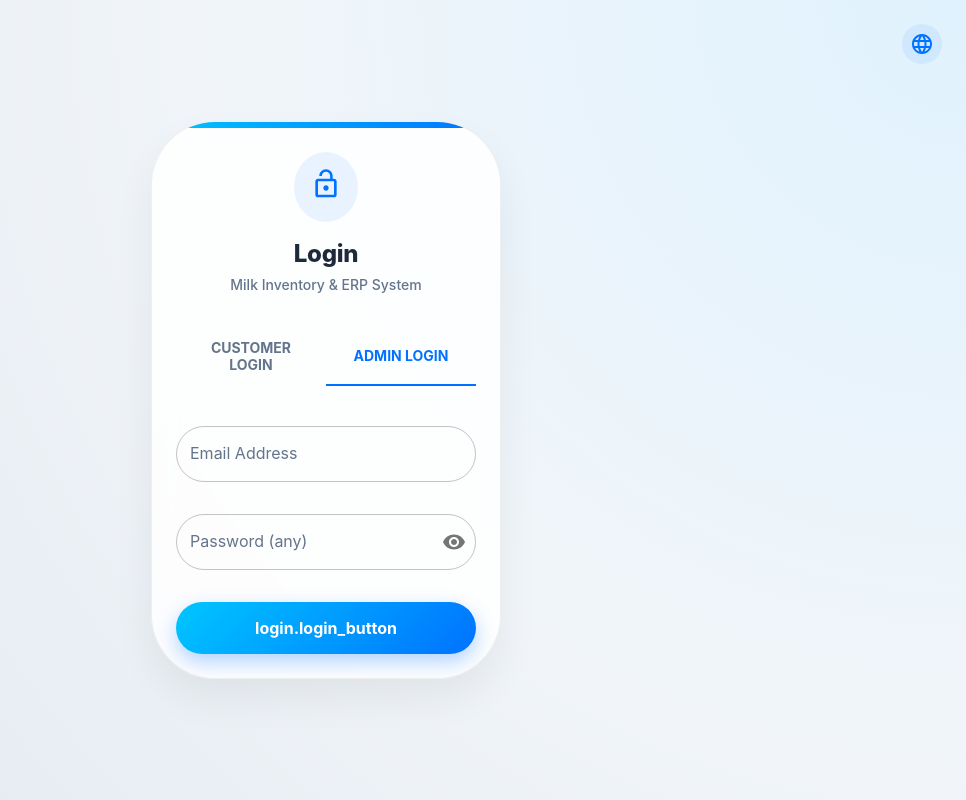
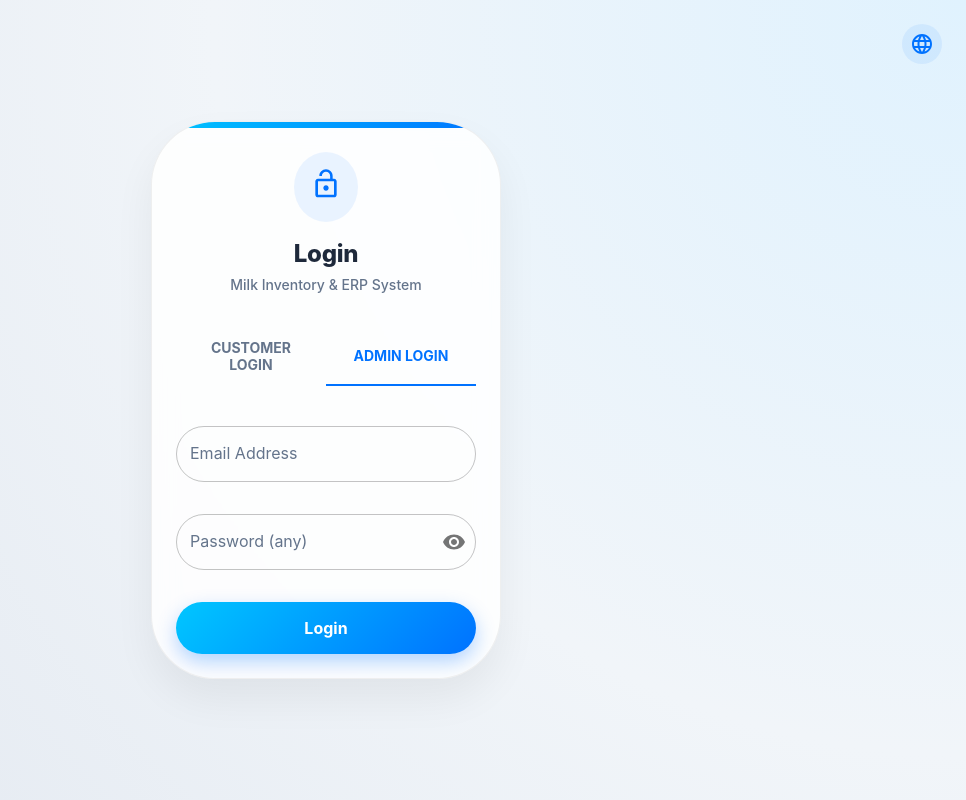
Before and after one commit to RakeshMali003/ssk-milk, a React (Vite) app: page /login in a window 1280 px wide. Both pictures are taken after a click on the tab "ADMIN LOGIN". Shown: the whole page, without its empty margins (314-1280 px from the left). Built offline with nearby package versions, Linux system fonts and the light colour scheme; no server answers; the database is empty.

Commit message:
Latest update

```diff
--- a/src/App.tsx
+++ b/src/App.tsx
@@ -13,7 +13,7 @@ import Billing from './pages/Billing';
 import WholesaleCustomers from './pages/WholesaleCustomers';
 import WholesaleDaily from './pages/WholesaleDaily';
 import CustomerPortal from './pages/CustomerPortal';
-import { Box, AppBar, Toolbar, IconButton, Typography, CssBaseline } from '@mui/material';
+import { Box, AppBar, Toolbar, IconButton, CssBaseline } from '@mui/material';
 import MenuIcon from '@mui/icons-material/Menu';
 
 // Route guard component
--- a/src/pages/Login.tsx
+++ b/src/pages/Login.tsx
@@ -259,7 +259,7 @@ const Login: React.FC = () => {
                     },
                   }}
                 >
-                  {t('login.login_button')}
+                  Login
                 </Button>
               </Box>
             )}
```
